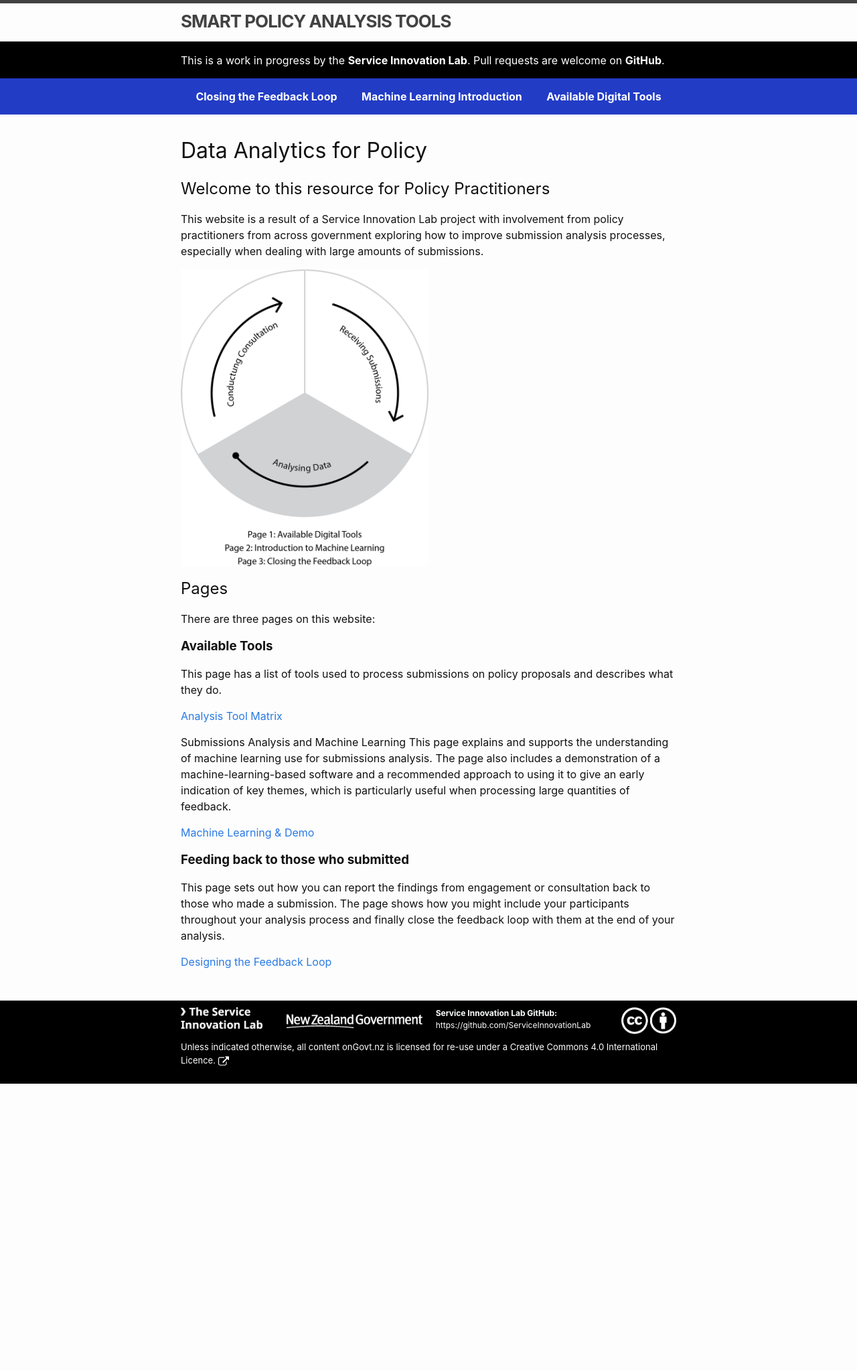
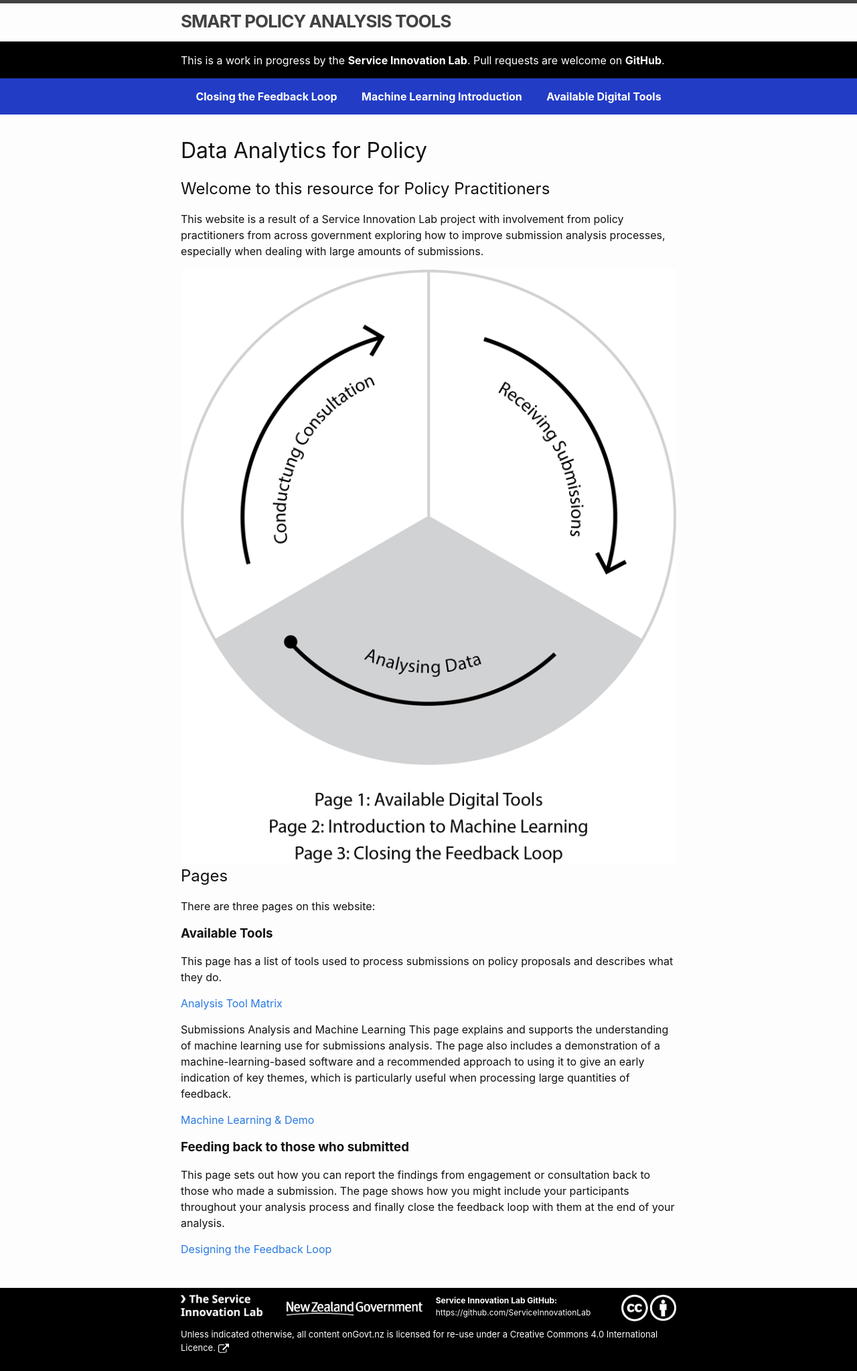
Before and after one commit to ServiceInnovationLab/bagel-box, a Jekyll site: the page built from index.md, in a window 1280 px wide. Shown: the whole page at 67% size. Built offline with Jekyll 4.4.1, drawn with Linux system fonts in a browser that asks for light colours; before the commit the page ends 1618 px from its top, so only the background shows below that.

Commit message:
Update index.md
Co-Authored-By: Merrin Macleod <merrin.macleod@gmail.com>

```diff
--- a/index.md
+++ b/index.md
@@ -10,7 +10,9 @@
 
 This website is a result of a Service Innovation Lab project with involvement from policy practitioners from across government exploring how to improve submission analysis processes, especially when dealing with large amounts of submissions.
 
-<img src="assets/img/analysing-data-image.png" alt="Data analysis phase" width="50%">
+<div class="half-width">
+  <img src="assets/img/analysing-data-image.png" alt="Data analysis phase">
+</div>
 
 ## Pages
 
```
